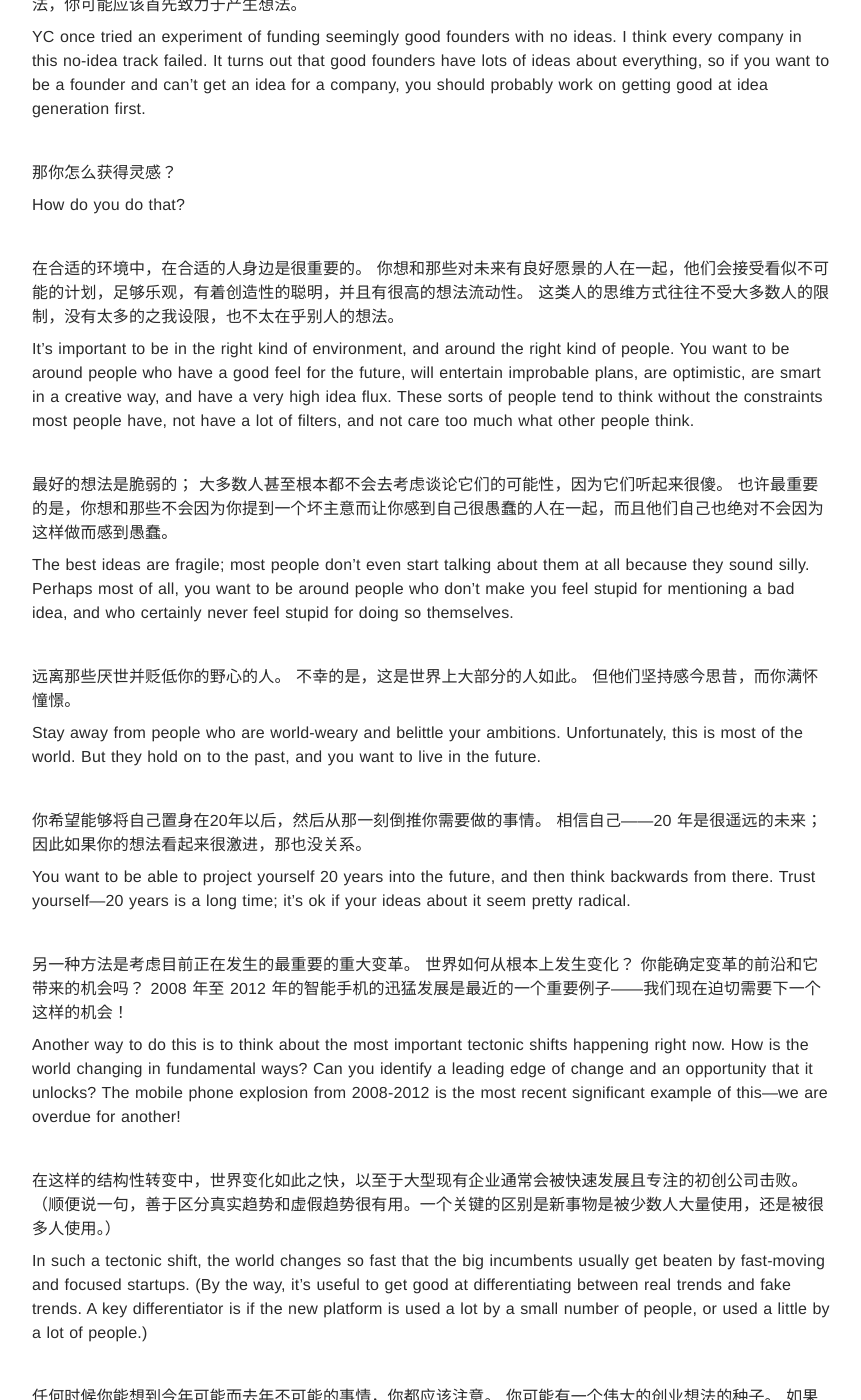
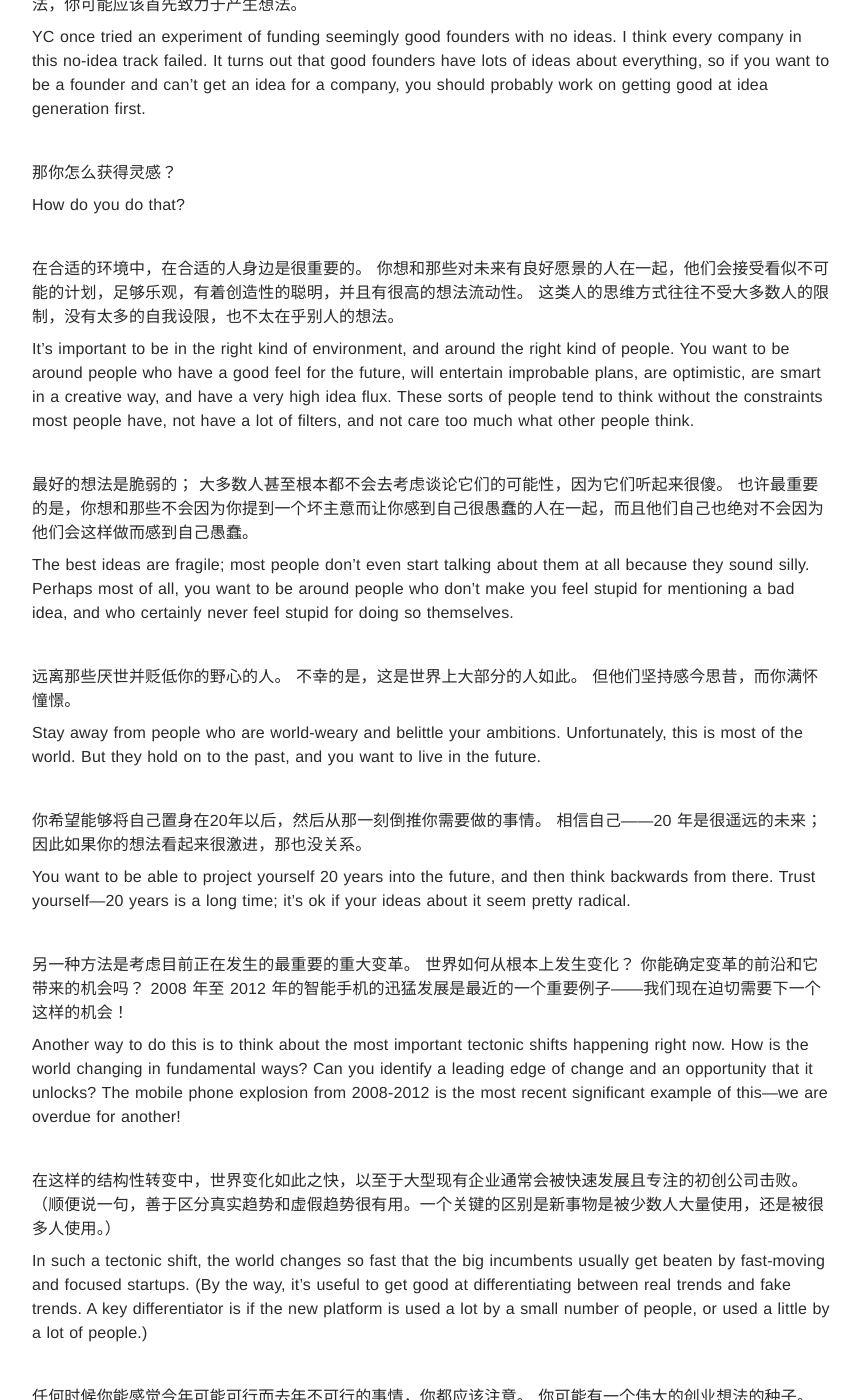
Before and after one commit to richardyrich/richardyrich.github.io, a Jekyll site: the page built from _posts/2022-10-06-sam altman idea generation.md, in a window 1280 px wide and 1400 px high, scrolled down 900 px. Shown: the whole window, without its empty margins (208-1069 px from the left). Built offline with Jekyll 4.4.1, drawn with Linux system fonts in a browser that asks for light colours; some of the changed text lies outside the part shown.

Commit message:
some corrections

```diff
--- a/_posts/2022-10-06-sam altman idea generation.md
+++ b/_posts/2022-10-06-sam altman idea generation.md
@@ -41,13 +41,13 @@ How do you do that?
 
 <br>
 
-在合适的环境中，在合适的人身边是很重要的。 你想和那些对未来有良好愿景的人在一起，他们会接受看似不可能的计划，足够乐观，有着创造性的聪明，并且有很高的想法流动性。 这类人的思维方式往往不受大多数人的限制，没有太多的之我设限，也不太在乎别人的想法。
+在合适的环境中，在合适的人身边是很重要的。 你想和那些对未来有良好愿景的人在一起，他们会接受看似不可能的计划，足够乐观，有着创造性的聪明，并且有很高的想法流动性。 这类人的思维方式往往不受大多数人的限制，没有太多的自我设限，也不太在乎别人的想法。
 
 It’s important to be in the right kind of environment, and around the right kind of people. You want to be around people who have a good feel for the future, will entertain improbable plans, are optimistic, are smart in a creative way, and have a very high idea flux. These sorts of people tend to think without the constraints most people have, not have a lot of filters, and not care too much what other people think.
 
 <br>
 
-最好的想法是脆弱的； 大多数人甚至根本都不会去考虑谈论它们的可能性，因为它们听起来很傻。 也许最重要的是，你想和那些不会因为你提到一个坏主意而让你感到自己很愚蠢的人在一起，而且他们自己也绝对不会因为这样做而感到愚蠢。
+最好的想法是脆弱的； 大多数人甚至根本都不会去考虑谈论它们的可能性，因为它们听起来很傻。 也许最重要的是，你想和那些不会因为你提到一个坏主意而让你感到自己很愚蠢的人在一起，而且他们自己也绝对不会因为他们会这样做而感到自己愚蠢。
 
 The best ideas are fragile; most people don’t even start talking about them at all because they sound silly. Perhaps most of all, you want to be around people who don’t make you feel stupid for mentioning a bad idea, and who certainly never feel stupid for doing so themselves.
 
@@ -77,7 +77,7 @@ In such a tectonic shift, the world changes so fast that the big incumbents usua
 
 <br>
 
-任何时候你能想到今年可能而去年不可能的事情，你都应该注意。 你可能有一个伟大的创业想法的种子。 如果你感觉明年再做为时已晚，那么这个想法可能就是你需要的。
+任何时候你能感觉今年可能可行而去年不可行的事情，你都应该注意。 你可能有一个伟大的创业想法的种子。 如果你感觉明年再做为时已晚，那么这个想法可能就是你需要的。
 
 Any time you can think of something that is possible this year and wasn’t possible last year, you should pay attention. You may have the seed of a great startup idea. This is especially true if next year will be too late.
 
```
